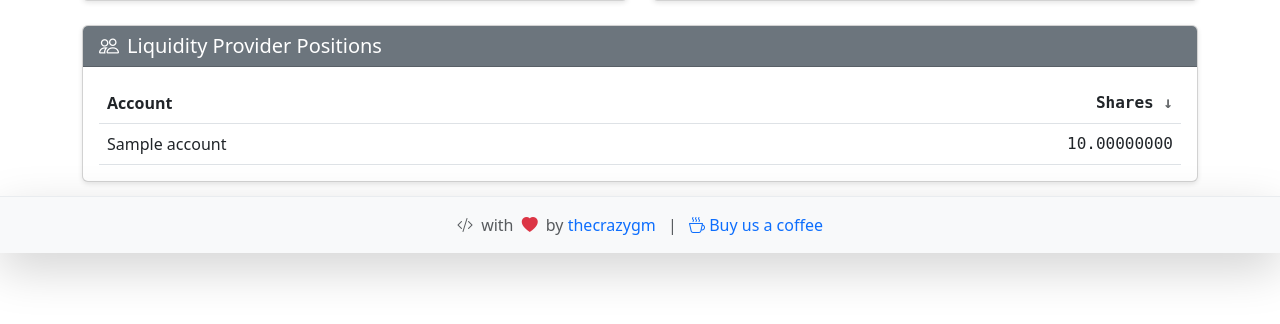
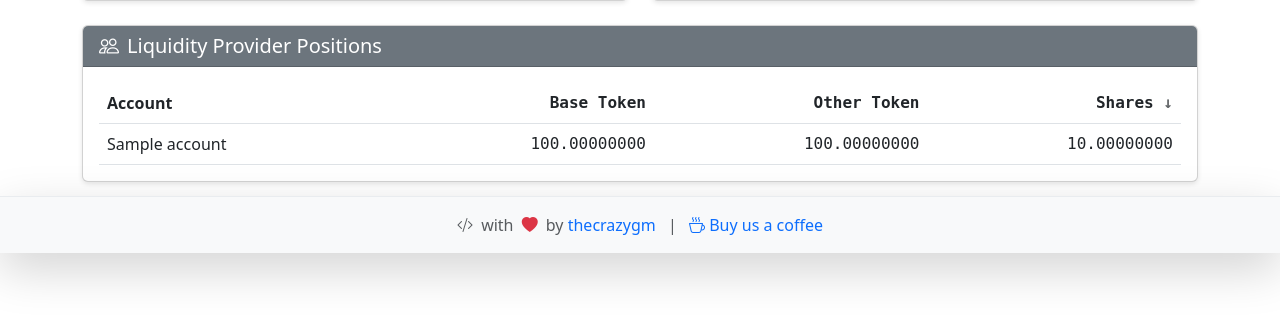
Before and after one commit to TheCrazyGM/market-viewr, a Flask app: template templates/lp_detail.html in a window 1280 px wide. Shown: the part 547-871 px from the top of the page. Run offline with Flask 3, Linux system fonts and the light colour scheme; the template is opened without the code that fills it: most values are stand-ins (such as "Sample title", 1, 10 or a date in 2020); some libraries are stand-ins or nearby versions.

Commit message:
feat: add base and other token balance columns to LP positions table

```diff
--- a/templates/lp_detail.html
+++ b/templates/lp_detail.html
@@ -105,6 +105,8 @@
                 <thead>
                   <tr>
                     <th>Account</th>
+                    <th class="number-cell text-end">Base Token</th>
+                    <th class="number-cell text-end">Other Token</th>
                     <th class="number-cell text-end">Shares</th>
                   </tr>
                 </thead>
@@ -112,7 +114,15 @@
                   {% for pos in positions %}
                     <tr>
                       <td>{{ pos.account }}</td>
-                      <td class="number-cell text-end">{{ (pos.shares | default(0) | float) | fmt(',.8f') }}</td>
+                      {% set total_shares = pool.totalShares if pool.totalShares is string else (pool.totalShares | float) %}
+                      {% set base_qty = pool.baseQuantity if pool.baseQuantity is string else (pool.baseQuantity | float) %}
+                      {% set quote_qty = pool.quoteQuantity if pool.quoteQuantity is string else (pool.quoteQuantity | float) %}
+                      {% set shares_val = pos.shares | default(0) | float %}
+                      {% set base_balance = (base_qty | float) * shares_val / (total_shares | float) if (total_shares | float) else 0 %}
+                      {% set other_balance = (quote_qty | float) * shares_val / (total_shares | float) if (total_shares | float) else 0 %}
+                      <td class="number-cell text-end">{{ (base_balance | float) | fmt(',.8f') }}</td>
+                      <td class="number-cell text-end">{{ (other_balance | float) | fmt(',.8f') }}</td>
+                      <td class="number-cell text-end">{{ (shares_val | float) | fmt(',.8f') }}</td>
                     </tr>
                   {% endfor %}
                 </tbody>
@@ -135,7 +145,8 @@
       // Default sort by Shares (second column) descending on load
       // Rely on global sorter (scripts.js) for click bindings.
       // Column index 1 corresponds to Shares
-        sortTable(table, 1, 'desc');
+        // With added Base/Other columns, Shares is now column index 3
+        sortTable(table, 3, 'desc');
       });
     });
   </script>
```
